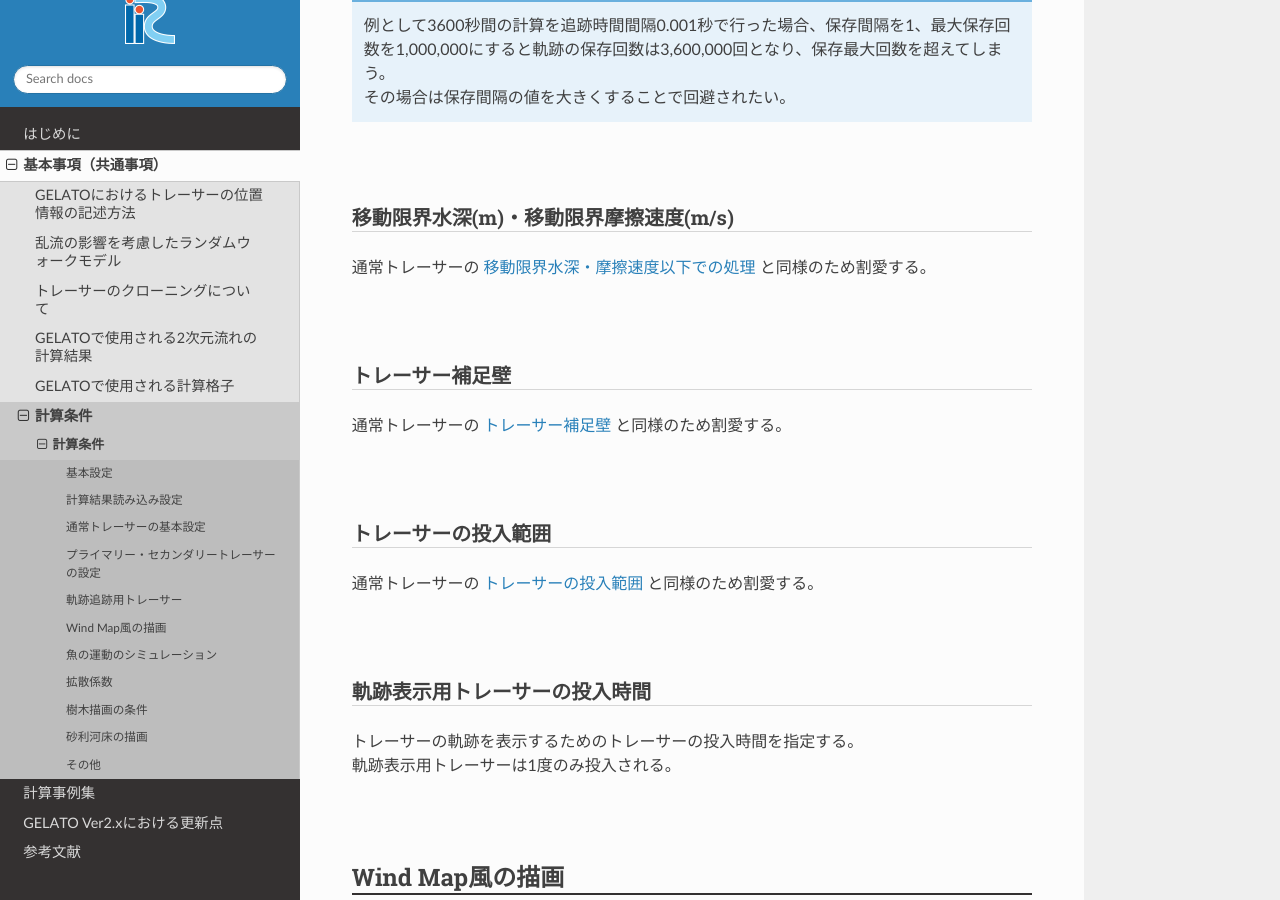
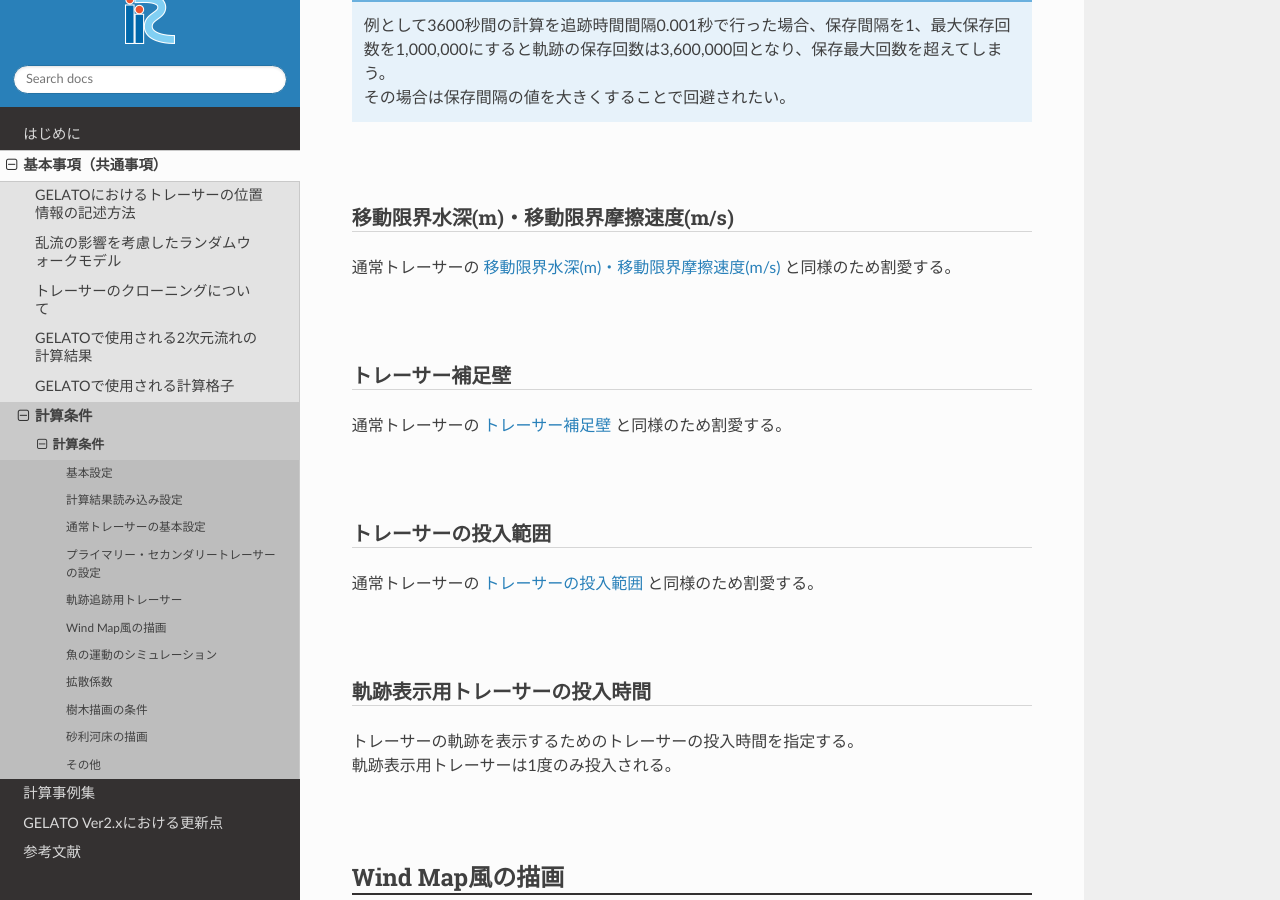
Before and after one commit to iRICsolvers/GELATO_Rewrite_Documents, a Sphinx documentation site: the page built from source/02_Overview/01_Parameter.rst, in a window 1280 px wide and 900 px high, scrolled down 13160 px. Built offline with Sphinx 7.4.7 and the Read the Docs theme 3.1.0, drawn with Linux system fonts in a browser that asks for light colours.

Commit message:
微修正

```diff
--- a/source/02_Overview/01_Parameter.rst
+++ b/source/02_Overview/01_Parameter.rst
@@ -207,6 +207,8 @@
    | 現在の仕様ではトラップによって動けなくなったトレーサーの個数もセル内の個数にカウントされるため、この値が低いとトラップ箇所で最大数に達し、移動してきたトレーサーがすべて除去されるということが発生することがある。
    | その場合はこの値を大きくすることで回避されたい。
 
+.. _移動限界水深・摩擦速度:
+
 移動限界水深(m)・移動限界摩擦速度(m/s)
 ------------------------------------------------------------------------------------------------------------------------
 
@@ -326,7 +328,7 @@ GUIで領域指定した範囲でトレーサー数が1になったセル
 
 移動限界水深(m)・移動限界摩擦速度(m/s)
 ------------------------------------------------------------------------------------------------------------------------
-| 通常トレーサーの :ref:`移動限界水深・摩擦速度以下での処理` と同様のため割愛する。
+| 通常トレーサーの :ref:`移動限界水深・摩擦速度` と同様のため割愛する。
 
 トレーサー補足壁
 ------------------------------------------------------------------------------------------------------------------------
@@ -393,9 +395,6 @@ Wind Map線の保存時間間隔(sec)
 ------------------------------------------------------------------------------------------------------------------------
 | 有効にした場合、魚が上流端または下流端から流出した際に、逆側の端へ移動する。
 | なお、横断方向については流出した箇所と同じ位置に流入する。
-
-
-.. _魚の運動特性リスト:
 
 魚の跳躍
 ------------------------------------------------------------------------------------------------------------------------
--- a/source/05_Update.rst
+++ b/source/05_Update.rst
@@ -183,7 +183,7 @@ GELATO Ver2.xでは以下の点が従来までのGELATOと比較して更新さ
 
 トレーサーの補足機能の追加
 ^^^^^^^^^^^^^^^^^^^^^^^^^^^^^^^^^^^^^^^^^^^^^^^^^^^^^^^^^^^^^^^^^^^^^^^^^^^^^^^^^^^^^^^^^^^^^^^^^^^^^^^^^^^^^^^^^^^^^^^^
-| 計算格子のセル属性にセルの属性として「トレーサーの捕捉」という属性が追加されました。
+| 計算格子のセル属性にセルの属性として :guilabel:`トレーサーの捕捉` という属性が追加されました。
 | そのセルに 捕捉率を割り当てることによりそのセルに入ったトレーサーが設定された捕捉率で捕捉されて移動を停止する機能が追加されています。
 
 樹木・礫ポリゴンの描画
```
Also changed, not shown: source/03_Examples/images/01/GELATO/setting_1_4.png, 1 other file.
